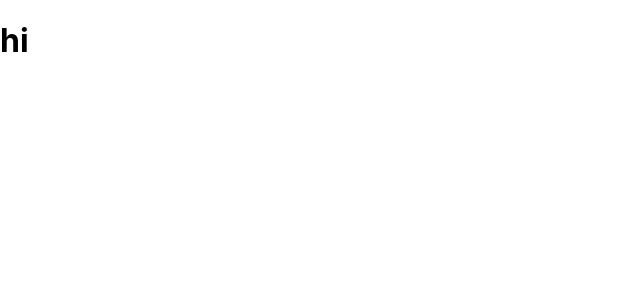
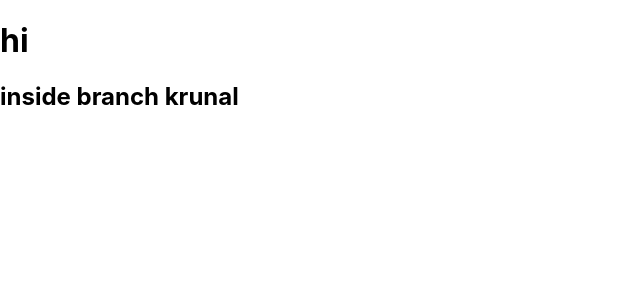
Before and after one commit to akshayparkad/wedding-planning-frontend, a React (Create React App) app: page / in a window 1280 px wide. Shown: the top 300 px of the page, without its empty margins (0-640 px from the left). Built offline with nearby package versions, Linux system fonts and the light colour scheme.

Commit message:
second trail

```diff
--- a/src/App.js
+++ b/src/App.js
@@ -2,7 +2,12 @@ import logo from "./logo.svg";
 import "./App.css";
 
 function App() {
-  return <h1> hi </h1>;
+  return (
+    <>
+  <h1> hi </h1>
+  <h2>inside branch krunal</h2>
+  </>);
+
 }
 
 export default App;
```
